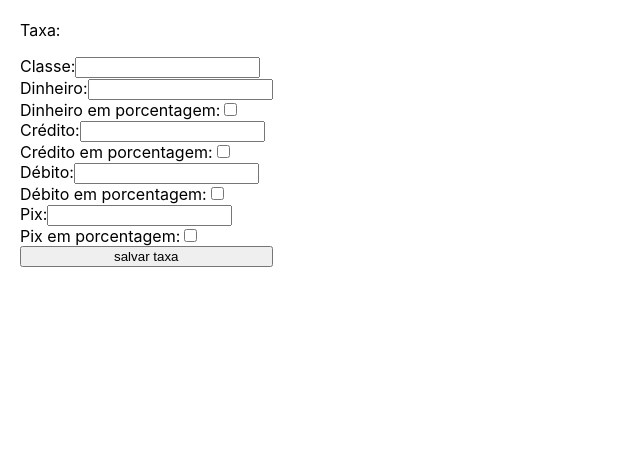
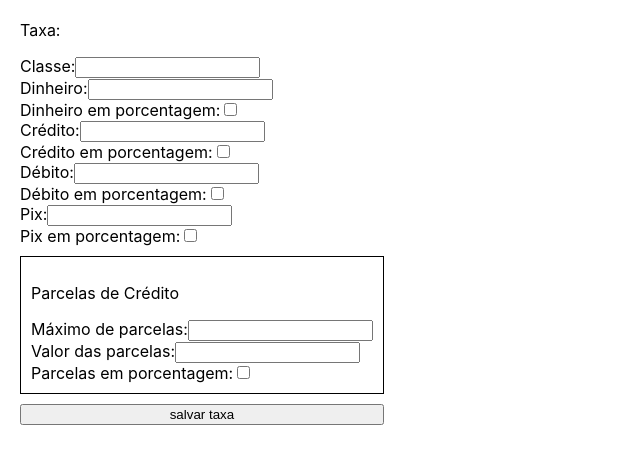
Before and after one commit to Leo0256/basic-interface, a React (Create React App) app: page / in a window 1280 px wide. Shown: the top 464 px of the page, without its empty margins (0-640 px from the left). Built offline with nearby package versions, Linux system fonts and the light colour scheme.

Commit message:
parcelas

```diff
--- a/src/App.js
+++ b/src/App.js
@@ -13,11 +13,18 @@ function App() {
 		tax_pix: 0,
 		tax_pix_perc: false
 	});
+	const [ parc, setParc ] = useState({
+		par_mpgto: 2,
+		par_max: 0,
+		par_acrescimo: 0,
+		par_acrescimo_perc: 0,
+		par_classe: null
+	})
 	const [ resp, setResp ] = useState();
 
 	function saveTaxa(e) {
 		e.preventDefault();
-		axios.post('http://localhost:3000/temp/saveTaxa', { taxa })
+		axios.post('http://localhost:3000/temp/saveTaxa', { taxa, parc })
 		.then(resp => {
 			setResp(resp.data)
 		})
@@ -34,10 +41,17 @@ function App() {
 				Classe:
 				<input
 					type="number"
-					onChange={a => setTaxa(e => {
-						e.tax_classe = !!a.target.value ? a.target.value : 0
-						return e
-					})}
+					onChange={a => {
+						setTaxa(e => {
+							e.tax_classe = !!a.target.value ? a.target.value : 0
+							return e
+						})
+
+						setParc(e => {
+							e.par_classe = !!a.target.value ? a.target.value : 0
+							return e
+						})
+				}}
 				/>
 			</label>
 			<label>
@@ -128,6 +142,42 @@ function App() {
 					})}
 				/>
 			</label>
+			<div>
+				<p>Parcelas de Crédito</p>
+
+				<label>
+					Máximo de parcelas:
+					<input
+						type="number"
+						onChange={a => setParc(e => {
+							e.par_max = !!a.target.value ? a.target.value : 0
+							return e
+						})}
+					/>
+				</label>
+				<label>
+					Valor das parcelas:
+					<input
+						type="number"
+						step="0.001"
+						onChange={a => setParc(e => {
+							e.par_acrescimo = !!a.target.value ? a.target.value : 0
+							return e
+						})}
+					/>
+				</label>
+				<label>
+					Parcelas em porcentagem:
+					<input
+						type="checkbox"
+						defaultChecked={parc.par_acrescimo_perc}
+						onChange={() => setTaxa(e => {
+							e.par_acrescimo_perc = !e.par_acrescimo_perc
+							return e
+						})}
+					/>
+				</label>
+			</div>
 			<button type="submit">salvar taxa</button>
 		</form>
 	</div>
--- a/src/index.css
+++ b/src/index.css
@@ -12,6 +12,14 @@ form {
   flex-direction: column;
 }
 
+form div {
+  display: inline-flex;
+  flex-direction: column;
+  border: 1px solid black;
+  padding: 10px;
+  margin-block: 10px;
+}
+
 p {
   width: 50%;
   overflow-wrap: break-word;
```
Also changed, not shown: 2 other files (tests, documents, lock files or other folders).
